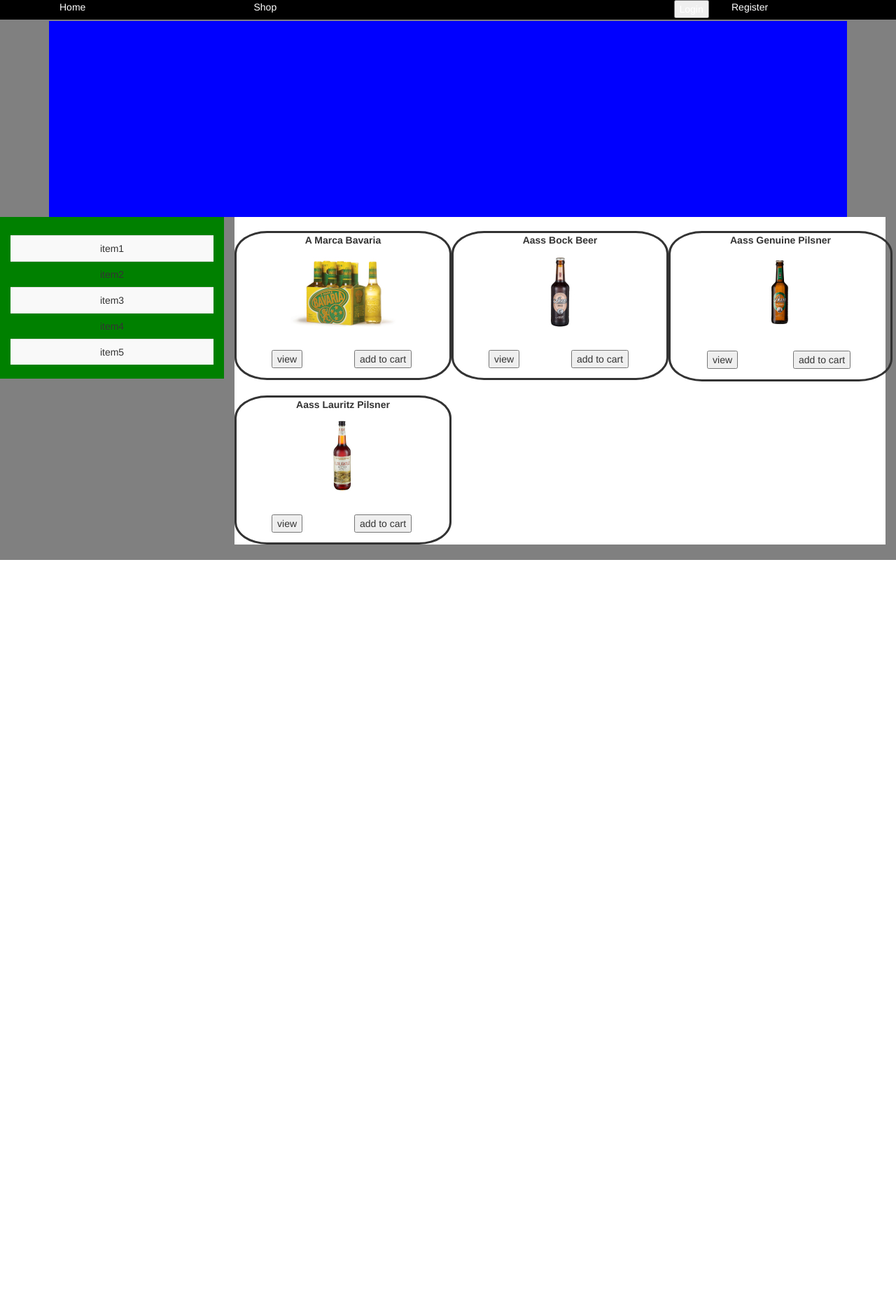
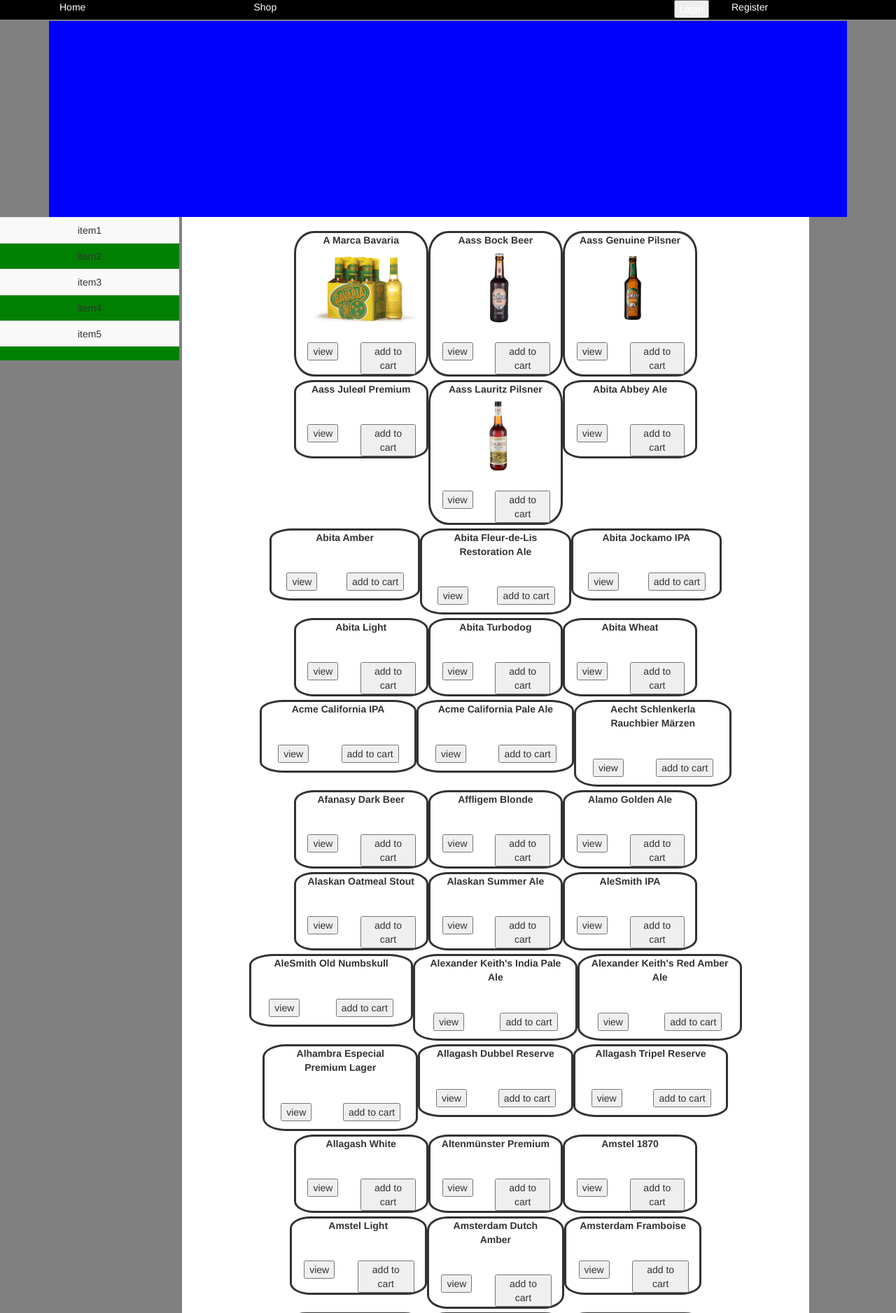
Before and after one commit to garvins84/BeerHub, a PHP site: page /shop.php in a window 1280 px wide. Shown: the top 1876 px of the page at 70% size. Before the commit the page ends 800 px from the top, so only its background shows below. Run offline with PHP 8.4, Linux system fonts and the light colour scheme; data comes from the database, SQL or seed files in the repository; some libraries are stand-ins or nearby versions.

Commit message:
updated shop.php style to better fit page

```diff
--- a/config.ini
+++ b/config.ini
@@ -1,4 +1,4 @@
 [database]
 username = root
-password = "123456"
+password = ""
 dbname = beer
--- a/shop.css
+++ b/shop.css
@@ -8,6 +8,8 @@
 
 .catalog{
     background-color: white;
+    width: 70%;
+    height: 100%;
 
 }
 
@@ -34,5 +36,12 @@
 #filter-table {
     z-index: 99;
     background-color: green;
-    padding-top: 2%;
+    padding-top: 0%;
 }
+
+#left-item{
+    width: 20%;
+    height: 100%;
+    background-color: green;
+    vertical-align: top;
+}
--- a/shop.php
+++ b/shop.php
@@ -6,6 +6,7 @@
 
 <html lang="en">
 <!-- comment -->
+
 <head>
     <script src="https://ajax.googleapis.com/ajax/libs/jquery/3.2.1/jquery.min.js"></script>
     <script src="https://maxcdn.bootstrapcdn.com/bootstrap/3.3.7/js/bootstrap.min.js"></script>
@@ -17,64 +18,75 @@
 <body>
     <div class="container-fluid">
         <div class="row">
-            <div id="sidebar">
-                <div class="col-md-3 col-lg-3" id="filter-table">
+        <div id="left-item" style="display: inline-block">
         <table class="table table-striped">
             <tr>
-                            <td><center>item1</center></td>
+                <td>
+                    <center>item1</center>
+                </td>
             </tr>
             <tr>
-                            <td><center>item2</center></td>
+                <td>
+                    <center>item2</center>
+                </td>
             </tr>
             <tr>
-                            <td><center>item3</center></td>
+                <td>
+                    <center>item3</center>
+                </td>
             </tr>
             <tr>
-                            <td><center>item4</center></td>
+                <td>
+                    <center>item4</center>
+                </td>
             </tr>
             <tr>
-                            <td><center>item5</center></td>
+                <td>
+                    <center>item5</center>
+                </td>
             </tr>
         </table>
     </div>
-            </div>
-            <div class="col-md-9 col-lg-9">
-            <div class="catalog">
+    <div class="catalog" style="display: inline-block">
         <?php
-            $result = mysqli_query($connection, "SELECT * FROM inventory JOIN inventory_images ON (inventory.id = inventory_images.ItemId)");
+            $result = mysqli_query($connection, "SELECT * FROM inventory LEFT JOIN inventory_images ON (inventory.id = inventory_images.ItemId)");
             while($row = mysqli_fetch_assoc($result)){
                 $rows[] = $row;
             }
                 $i = 0;
                 echo "<div class='container-fluid'>";
+                echo "<center>";
                 echo "<br>";
                 foreach ($rows as $rowitem){
-                    if ($i % 2 === 0)
-                        echo "<div class='row'>";
+                    if ($i % 3 === 0)
+                        echo "<div class='row' style='display: inline-block'>";
 
-                    echo "<div class='col-md-4 col-lg-4 product-container'>";
+                    echo "<div class='col-md-4 col-lg-4 product-container' style='display: inline-block'>";
                     echo "<center><strong>". $rowitem['BeerName'] ."</strong></center>";
                     echo "<center><img id='image-layer' src='". $rowitem['ImageString'] ."'></center>";
                     echo "<br>";
-                    echo "<row>";
+                    echo "<div class='row'>";
                     echo "<div class='col-md-5 col-lg-5' style='padding-bottom: 5%'>";
                     echo "<center><button>view</button></center>";
                     echo "</div>";
                     echo "<div class='col-md-7 col-lg-7'>";
                     echo "<center><button>add to cart</button></center>";
                     echo "</div>";
-                    echo "</row>";
+                    echo "</div>";
                     echo "</div>";
                     if ($i == 2){
                         echo "</div>";
                         echo "<br>";
+                    }
+                    if($i == 3)
+                    {
                         $i = 0;
                     }
                     $i = $i + 1;
                 }
+                echo "</center>";
                 echo "</div>";
             ?>
-            </div>
     </div>
             </div>
     </div>
```
Lines whose indentation alone changed are shown as unchanged.
